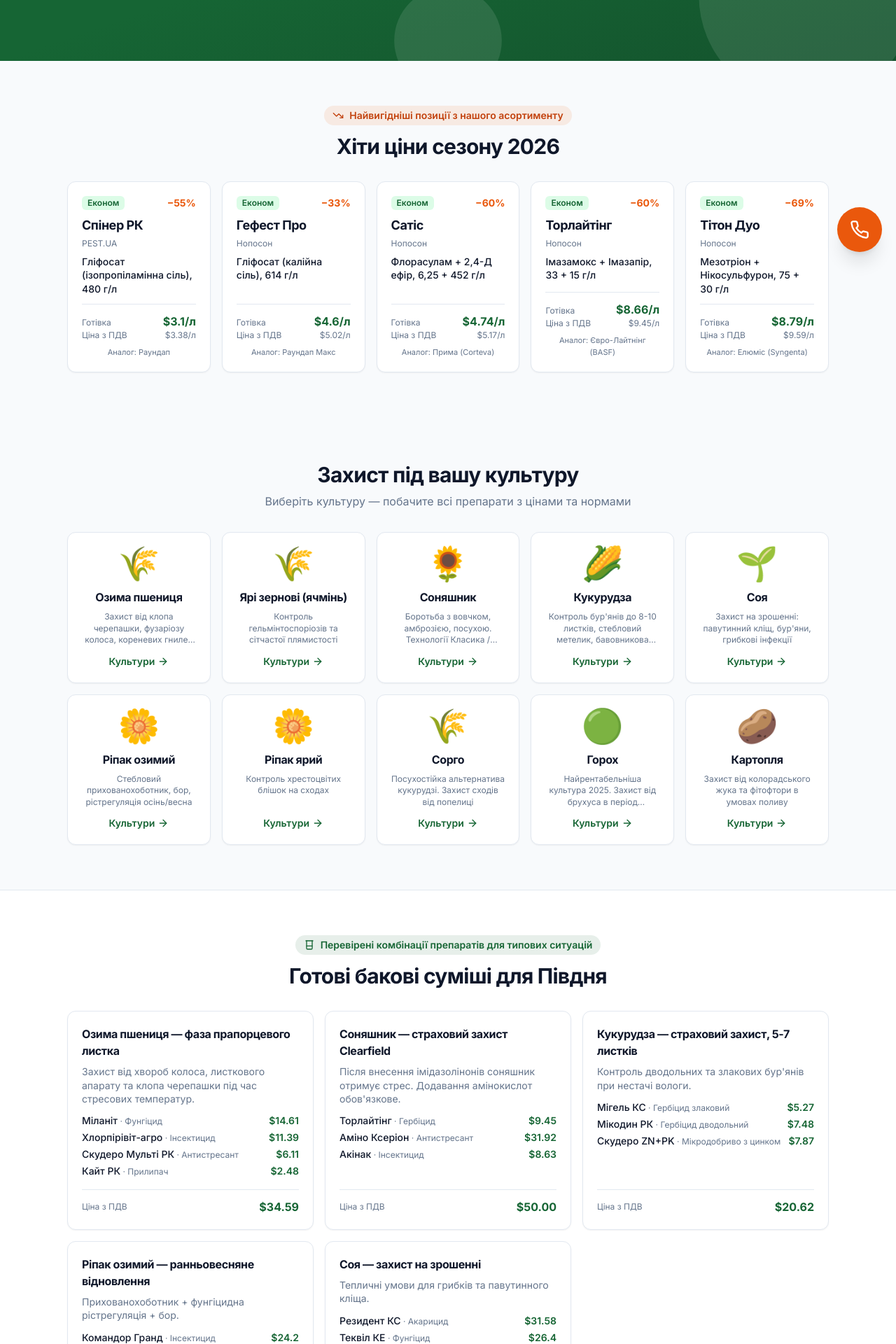
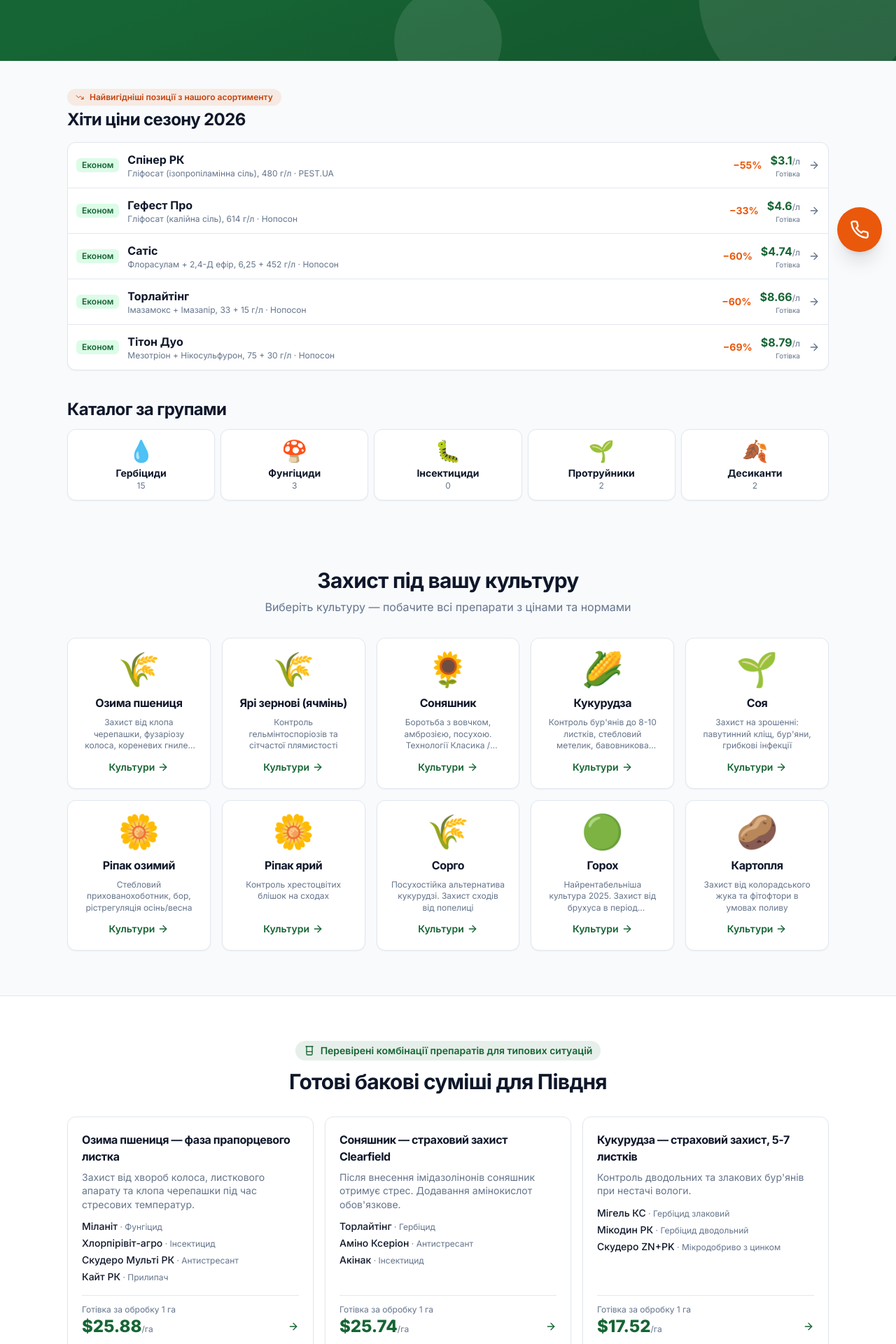
Before and after one commit to sdoshenko-max/agrosnab-pivden, a Next.js app: page / in a window 1280 px wide. Shown: the part 420-2340 px from the top of the page at 70% size. Built offline with nearby package versions, Linux system fonts and the light colour scheme; no server answers.

Commit message:
feat: головна — компактні хіти, плашки груп, ціна за гектар у сумішах

```diff
--- a/app/page.tsx
+++ b/app/page.tsx
@@ -2,6 +2,7 @@
 import { Footer } from "@/components/Footer";
 import { Hero } from "@/components/Hero";
 import { MagnetCards } from "@/components/MagnetCards";
+import { GroupsStrip } from "@/components/GroupsStrip";
 import { CulturesGrid } from "@/components/CulturesGrid";
 import { TankMixesGrid } from "@/components/TankMixesGrid";
 import { WhyUs } from "@/components/WhyUs";
@@ -16,6 +17,7 @@
       <main>
         <Hero lang="uk" />
         <MagnetCards lang="uk" />
+        <GroupsStrip lang="uk" />
         <CulturesGrid lang="uk" />
         <TankMixesGrid lang="uk" />
         <WhyUs lang="uk" />
--- a/app/ru/page.tsx
+++ b/app/ru/page.tsx
@@ -2,6 +2,7 @@
 import { Footer } from "@/components/Footer";
 import { Hero } from "@/components/Hero";
 import { MagnetCards } from "@/components/MagnetCards";
+import { GroupsStrip } from "@/components/GroupsStrip";
 import { CulturesGrid } from "@/components/CulturesGrid";
 import { TankMixesGrid } from "@/components/TankMixesGrid";
 import { WhyUs } from "@/components/WhyUs";
@@ -23,6 +24,7 @@
       <main>
         <Hero lang="ru" />
         <MagnetCards lang="ru" />
+        <GroupsStrip lang="ru" />
         <CulturesGrid lang="ru" />
         <TankMixesGrid lang="ru" />
         <WhyUs lang="ru" />
--- /dev/null
+++ b/components/GroupsStrip.tsx
@@ -0,0 +1,27 @@
+import Link from "next/link";
+import { groups } from "@/lib/groups";
+import { products } from "@/lib/data";
+import type { Lang } from "@/lib/i18n";
+
+export function GroupsStrip({ lang }: { lang: Lang }) {
+  const base = lang === "uk" ? "" : "/ru";
+  const title = lang === "uk" ? "Каталог за групами" : "Каталог по группам";
+  return (
+    <section className="container-w pb-8">
+      <h2 className="text-xl lg:text-2xl mb-3">{title}</h2>
+      <div className="grid grid-cols-2 sm:grid-cols-3 lg:grid-cols-5 gap-2">
+        {groups.map(g => {
+          const count = products.filter(p => p.groupSlug === g.slug).length;
+          return (
+            <Link key={g.slug} href={`${base}/grupy/${g.slug}`}
+              className="card !p-3 flex flex-col items-center text-center hover:border-brand group">
+              <div className="text-3xl mb-1">{g.emoji}</div>
+              <p className="font-bold text-sm group-hover:text-brand">{lang === "uk" ? g.nameUk : g.nameRu}</p>
+              <p className="text-xs text-muted">{count}</p>
+            </Link>
+          );
+        })}
+      </div>
+    </section>
+  );
+}
--- a/components/MagnetCards.tsx
+++ b/components/MagnetCards.tsx
@@ -1,52 +1,40 @@
-import { TrendingDown } from "lucide-react";
+import Link from "next/link";
+import { TrendingDown, ArrowRight } from "lucide-react";
 import { highlightedProducts } from "@/lib/data";
 import { dict, type Lang } from "@/lib/i18n";
 
 export function MagnetCards({ lang }: { lang: Lang }) {
   const t = dict[lang];
+  const base = lang === "uk" ? "" : "/ru";
   return (
-    <section className="container-w py-12 lg:py-16">
-      <div className="text-center mb-8">
-        <div className="inline-flex items-center gap-2 bg-accent/10 text-accent-dark px-3 py-1 rounded-full text-sm font-semibold mb-3">
-          <TrendingDown className="w-4 h-4" />
-          {t.magnets.subtitle}
+    <section className="container-w py-10">
+      <div className="flex items-center justify-between mb-4">
+        <div>
+          <div className="inline-flex items-center gap-2 bg-accent/10 text-accent-dark px-3 py-1 rounded-full text-xs font-semibold mb-1">
+            <TrendingDown className="w-3 h-3" />
+            {t.magnets.subtitle}
+          </div>
+          <h2 className="text-xl lg:text-2xl">{t.magnets.title}</h2>
         </div>
-        <h2 className="text-2xl lg:text-3xl">{t.magnets.title}</h2>
       </div>
-      <div className="grid grid-cols-2 lg:grid-cols-5 gap-3 lg:gap-4">
-        {highlightedProducts.map(p => (
-          <a
-            key={p.slug}
-            href={`#`}
-            className="card flex flex-col group hover:border-brand"
-          >
-            <div className="flex items-center justify-between mb-2">
-              <span className="badge badge-econom">Економ</span>
-              {p.saveFromOriginal && (
-                <span className="text-accent font-bold text-sm">−{p.saveFromOriginal}%</span>
-              )}
+      <div className="card !p-0 overflow-hidden">
+        {highlightedProducts.map((p, i) => (
+          <Link key={p.slug} href={`${base}/produkt/${p.slug}`}
+            className={`flex items-center gap-3 p-3 hover:bg-bg ${i > 0 ? "border-t border-border" : ""}`}>
+            <span className="badge badge-econom shrink-0 hidden sm:inline-flex">Економ</span>
+            <div className="flex-1 min-w-0">
+              <p className="font-bold truncate">{lang === "uk" ? p.name : p.nameRu}</p>
+              <p className="text-xs text-muted truncate">{lang === "uk" ? p.activeIngredient : p.activeIngredientRu}, {p.concentration} · {p.manufacturer}</p>
             </div>
-            <h3 className="text-lg font-bold mb-1 group-hover:text-brand">{p.name}</h3>
-            <p className="text-xs text-muted mb-2">{p.manufacturer}</p>
-            <p className="text-sm font-medium text-ink mb-3 leading-snug">
-              {p.activeIngredient}, {p.concentration}
-            </p>
-            <div className="mt-auto pt-3 border-t border-border">
-              <div className="flex justify-between items-baseline">
-                <span className="text-xs text-muted">{t.productCard.priceCash}</span>
-                <span className="text-base font-bold text-brand">${p.priceCash}{p.unit === "л" ? t.productCard.perL : t.productCard.perKg}</span>
-              </div>
-              <div className="flex justify-between items-baseline">
-                <span className="text-xs text-muted">{t.productCard.priceVat}</span>
-                <span className="text-xs text-muted">${p.priceVat}{p.unit === "л" ? t.productCard.perL : t.productCard.perKg}</span>
-              </div>
+            {p.saveFromOriginal && (
+              <span className="text-accent font-bold text-sm shrink-0 hidden md:inline">−{p.saveFromOriginal}%</span>
+            )}
+            <div className="text-right shrink-0">
+              <p className="font-bold text-brand">${p.priceCash}<span className="text-xs font-normal text-muted">/{p.unit}</span></p>
+              <p className="text-[10px] text-muted">{t.productCard.priceCash}</p>
             </div>
-            {p.analog && (
-              <p className="text-[11px] text-muted mt-2 text-center">
-                {t.productCard.analog}: {p.analog}
-              </p>
-            )}
-          </a>
+            <ArrowRight className="w-4 h-4 text-muted shrink-0 hidden sm:block" />
+          </Link>
         ))}
       </div>
     </section>
--- a/components/TankMixesGrid.tsx
+++ b/components/TankMixesGrid.tsx
@@ -6,6 +6,7 @@
 export function TankMixesGrid({ lang }: { lang: Lang }) {
   const t = dict[lang];
   const base = lang === "uk" ? "" : "/ru";
+  const perHaLabel = lang === "uk" ? "Готівка за обробку 1 га" : "Наличные за обработку 1 га";
 
   return (
     <section className="bg-white py-12 lg:py-16 border-y border-border">
@@ -19,13 +20,9 @@
         </div>
         <div className="grid grid-cols-1 md:grid-cols-2 lg:grid-cols-3 gap-4">
           {tankMixes.map(m => {
-            const total = m.components.reduce((s, c) => s + c.priceVat, 0);
+            const perHaCash = m.components.reduce((s, c) => s + c.ratePerHa * c.priceCash, 0);
             return (
-              <Link
-                key={m.slug}
-                href={`${base}/bakovi-sumishi/${m.slug}`}
-                className="card flex flex-col group hover:border-brand"
-              >
+              <Link key={m.slug} href={`${base}/bakovi-sumishi/${m.slug}`} className="card flex flex-col group hover:border-brand">
                 <h3 className="font-bold text-base mb-2 group-hover:text-brand">
                   {lang === "uk" ? m.titleUk : m.titleRu}
                 </h3>
@@ -35,17 +32,19 @@
                 <ul className="space-y-1 text-sm mb-4">
                   {m.components.map((c, i) => (
                     <li key={i} className="flex justify-between gap-2">
-                      <span className="text-ink">
+                      <span className="text-ink truncate">
                         <span className="font-medium">{c.name}</span>
                         <span className="text-muted text-xs"> · {c.role}</span>
                       </span>
-                      <span className="font-semibold text-brand whitespace-nowrap">${c.priceVat}</span>
                     </li>
                   ))}
                 </ul>
-                <div className="mt-auto pt-3 border-t border-border flex items-center justify-between">
-                  <span className="text-xs text-muted">{t.productCard.priceVat}</span>
-                  <span className="font-bold text-brand">${total.toFixed(2)}</span>
+                <div className="mt-auto pt-3 border-t border-border">
+                  <p className="text-xs text-muted">{perHaLabel}</p>
+                  <div className="flex items-baseline justify-between">
+                    <span className="text-2xl font-extrabold text-brand">${perHaCash.toFixed(2)}<span className="text-xs font-normal text-muted">/га</span></span>
+                    <ArrowRight className="w-4 h-4 text-brand" />
+                  </div>
                 </div>
               </Link>
             );
```
